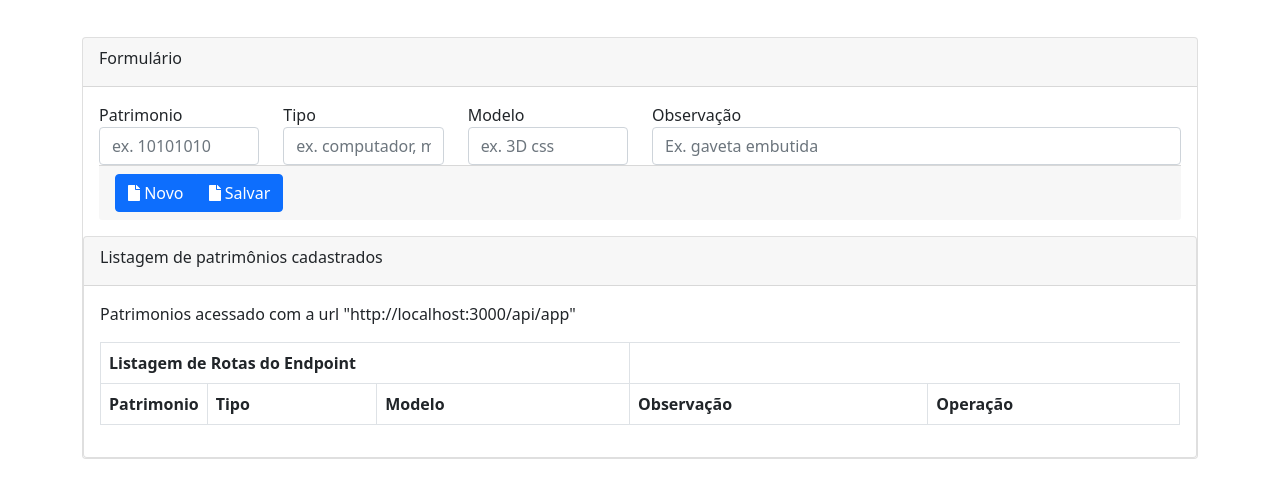
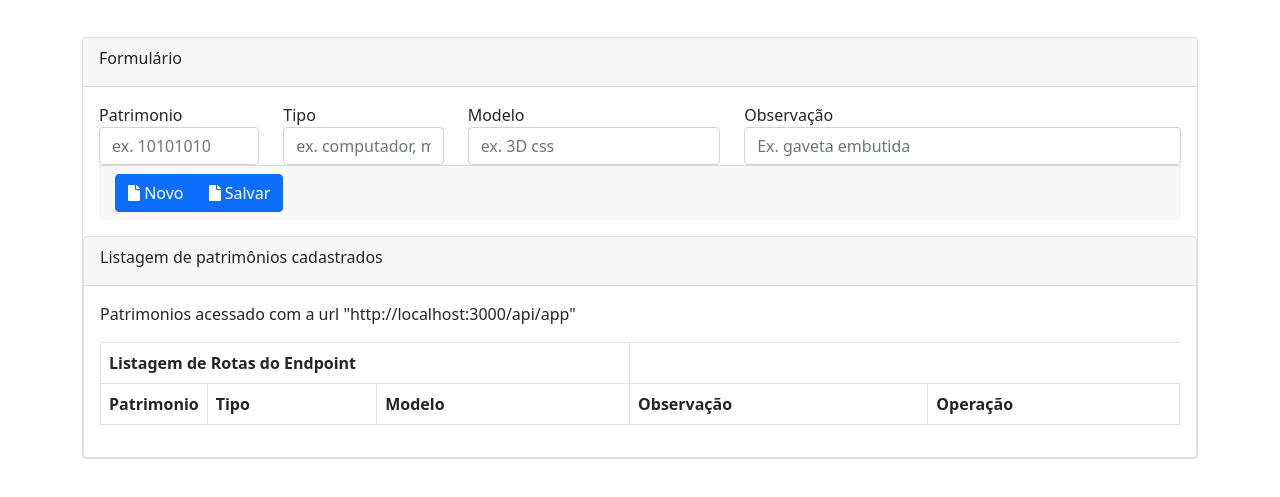
Before and after one commit to w3aewander/wsc-patrimonio-api, a plain HTML site: page views/app.html in a window 1280 px wide. Shown: the part 107-604 px from the top of the page. Drawn offline with nearby package versions, Linux system fonts and the light colour scheme; files that its build step writes are made by us from their sources; no server answers; files whose address does not match are found by name.

```diff
--- a/public/js/app.js
+++ b/public/js/app.js
@@ -132,8 +132,8 @@
   const registro =  e.parentNode.parentNode
 
   $('#patrimonio').val(   $(registro).attr('data-patrimonio') )
-  $('#tipo').val(  $(registro).attr('data-tipo') )
-  $('#modelo').val(  $(registro).attr('data-modelo') )
+  $('#tipo').val(  $(registro).attr('data-tipo')  )
+  $('#modelo').val(  $(registro).attr('data-modelo')  )
   $('#observacao').val(  $(registro).attr('data-observacao') )
 
 
@@ -152,7 +152,7 @@
    // if ( registro > 0 ) { usar apenas se o csv tiver titulo
       console.log(el)
 
-      html = `<tr data-patrimonio="${el.id}" data-tipo="${el.tipo}" data-tipo="${el.modelo} data-observacao="${el.observacao}">
+      html = `<tr data-patrimonio="${el.id}" data-tipo="${el.tipo}" data-modelo="${el.modelo}" data-observacao="${el.observacao}">
         <td>${el.id}</td>
         <td>${el.tipo}</td>
         <td>${el.modelo}</td>
--- a/views/app.html
+++ b/views/app.html
@@ -35,11 +35,11 @@
                     <label for="tipo">Tipo</label>
                     <input class="form-control"  type="text" name="tipo" id="tipo" placeholder="ex. computador, monitor, cadeira" required>
                 </div>
-                <div class="form-group col-md-2">
+                <div class="form-group col-md-3">
                     <label for="modelo">Modelo</label>
                     <input class="form-control"  type="text" name="modelo" id="modelo" placeholder="ex. 3D css" required>
                 </div>
-                <div class="form-group col-md-6">
+                <div class="form-group col-md-5">
                     <label for="observacao">Observação</label>
                     <input class="form-control"  type="text" name="observacao" id="observacao" placeholder="Ex. gaveta embutida" required>
                 </div>
```
Also changed, not shown: 1 other file.
